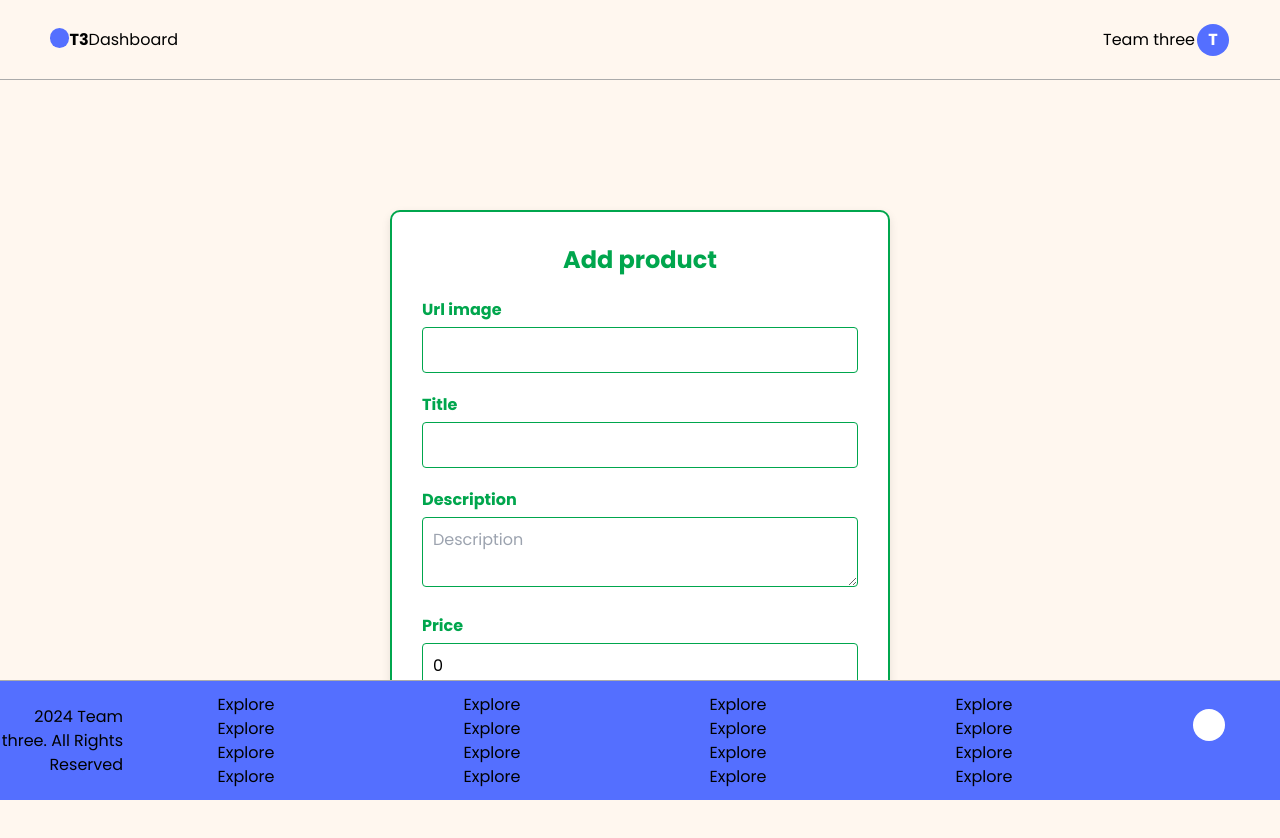
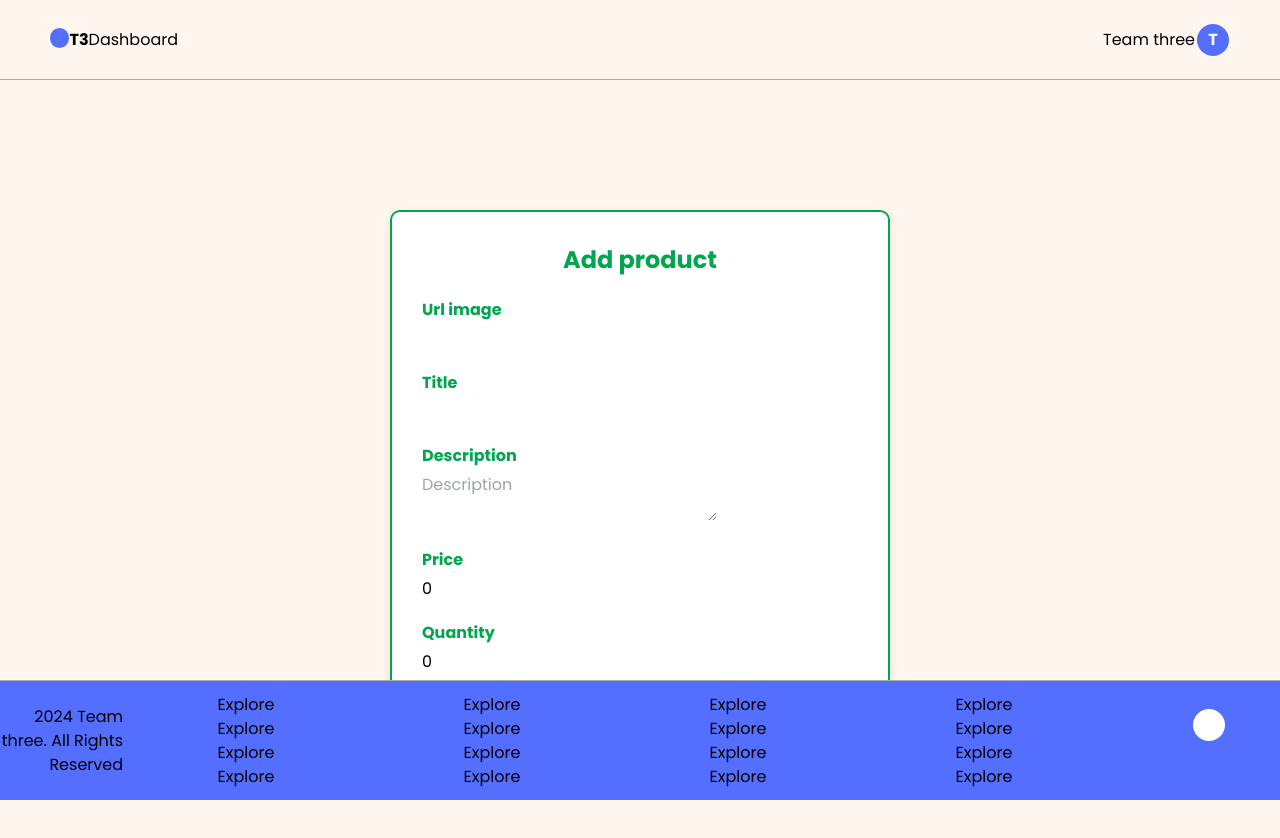
Before and after one commit to AlejandroEchavarriaRiwi/crud_product_tres, a Next.js app: page /dashboard/addproducts in a window 1280 px wide. Shown: the top 838 px of the page. Built offline with nearby package versions, Linux system fonts and the light colour scheme.

Commit message:
add function form create product

```diff
--- a/components/ui/form/formComponent.tsx
+++ b/components/ui/form/formComponent.tsx
@@ -5,6 +5,8 @@ import { IProduct } from "@/types/IProduct";
 import {Util} from "@/utils/util";
 import inputAlert from "@/components/alert/alert";
 import Button from "./button/buttonComponent";
+import Input from "./input/inputComponent";
+import Textarea from "./textarea/textareaComponent";
 
 const primaryColor = "rgba(0, 166, 77, 1)";
 const primaryColorHover = "rgba(0, 166, 77, 0.8)";
@@ -90,7 +92,9 @@ export default function Form(): JSX.Element {
         url_image: "",
         title: "",
         description: "",
-        price: 0
+        price:0,
+        quantity:0,
+        user_id:0
     };
     const [product, setProduct] = useState<IProduct>(initialProduct);
 
@@ -104,27 +108,26 @@ export default function Form(): JSX.Element {
 
     const handleSubmit = async (e: React.FormEvent<HTMLFormElement>): Promise<void> => {
         e.preventDefault();
-        console.log(product);
-        // const data = await Util.fetchApi("/api/products", {
-        //     method: "POST",
-        //     headers: {
-        //         "Content-Type": "application/json"
-        //     },
-        //     body: JSON.stringify(product)
-        // })
-        // if(!data){
-        //     inputAlert("Product not created", "error");
-        //     return;
-        // }
-        // inputAlert("Product created", "success");
-        //Navigate to dashboard user
+        const data = await Util.fetchApi("/api/products", {
+            method: "POST",
+            headers: {
+                "Content-Type": "application/json"
+            },
+            body: JSON.stringify(product)
+        })
+        if(!data){
+            inputAlert("Product not created", "error");
+            return;
+        }
+        inputAlert("Product created", "success");
+        console.log({data});
     }
     return (
         <StyledForm onSubmit={handleSubmit}>
             <StyledLegend>Add product</StyledLegend>
             <StyledFieldset>
                 <StyledLabel>Url image</StyledLabel>
-                <StyledInput
+                <Input
                     type="text"
                     name="url_image"
                     value={product.url_image}
@@ -133,7 +136,7 @@ export default function Form(): JSX.Element {
             </StyledFieldset>
             <StyledFieldset>
                 <StyledLabel>Title</StyledLabel>
-                <StyledInput
+                <Input
                     type="text"
                     name="title"
                     value={product.title}
@@ -142,7 +145,7 @@ export default function Form(): JSX.Element {
             </StyledFieldset>
             <StyledFieldset>
                 <StyledLabel>Description</StyledLabel>
-                <StyledTextArea
+                <Textarea
                     name="description"
                     placeholder="Description"
                     value={product.description}
@@ -151,10 +154,19 @@ export default function Form(): JSX.Element {
             </StyledFieldset>
             <StyledFieldset>
                 <StyledLabel>Price</StyledLabel>
-                <StyledInput
+                <Input
                     type="number"
                     name="price"
                     value={product.price}
+                    onChange={handleChange}
+                />
+            </StyledFieldset>
+            <StyledFieldset>
+                <StyledLabel>Quantity</StyledLabel>
+                <Input
+                    type="number"
+                    name="quantity"
+                    value={product.quantity}
                     onChange={handleChange}
                 />
             </StyledFieldset>
```
Also changed, not shown: types/IProduct.ts (+6 -4 lines).
